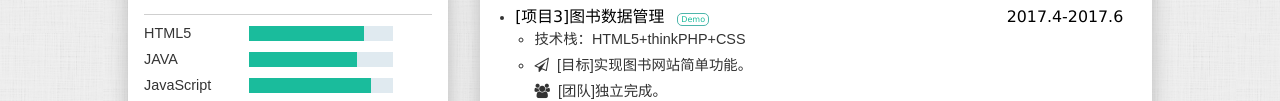
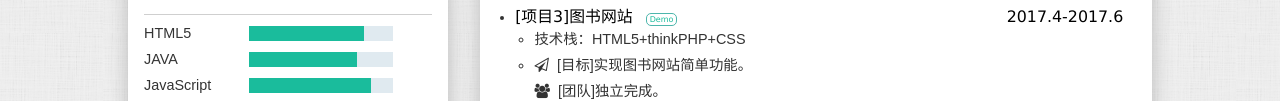
Before and after one commit to lbwnb/lbwnb.github.io, a plain HTML site: page index.html in a window 1280 px wide. Shown: the part 482-583 px from the top of the page. Drawn offline with Linux system fonts and the light colour scheme.

Commit message:
修改简历

```diff
--- a/index.html
+++ b/index.html
@@ -259,7 +259,7 @@
                     </li>
                     <li>
                         <h3>
-                            <span>[项目3]图书数据管理</span>
+                            <span>[项目3]图书网站</span>
                             <span class="link">
                                 <a href="https://github.com/lbwnb/mbook" target="_blank">Demo</a>
                             </span>
```
